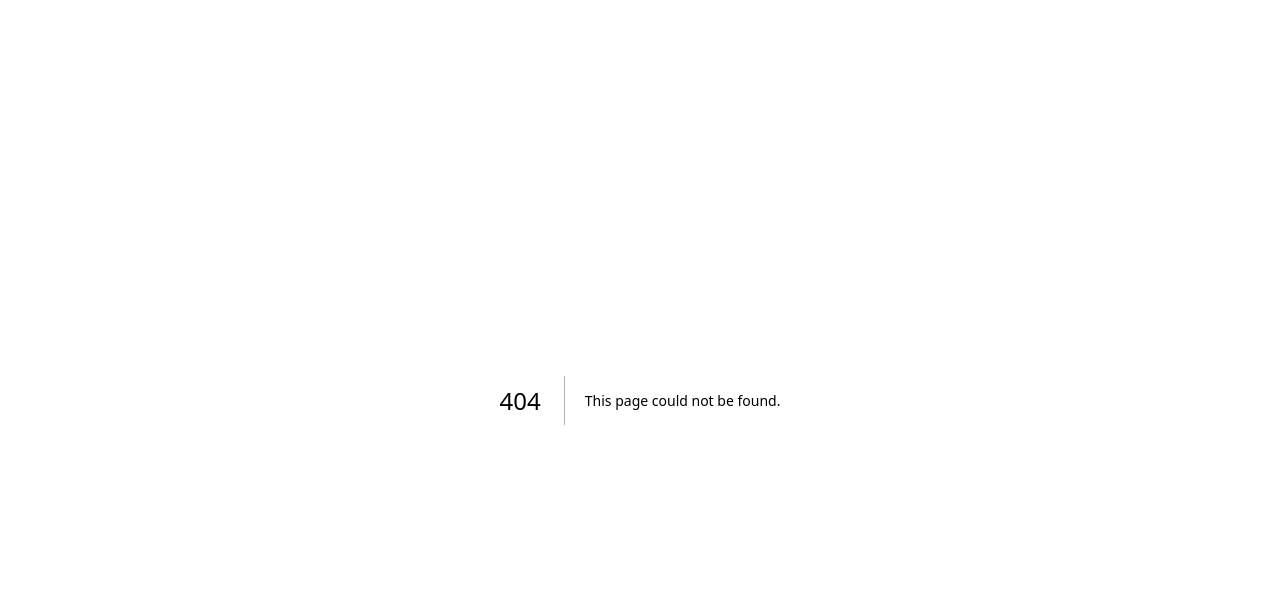
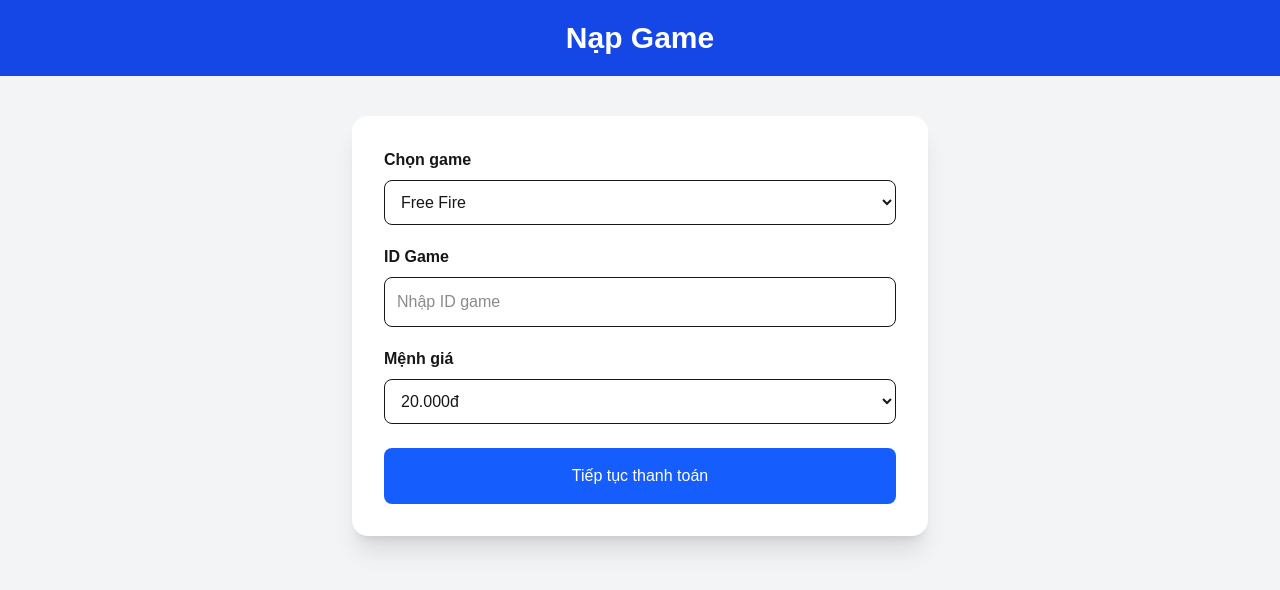
Before and after one commit to mhuy-byte/shopgame-v2, a Next.js app: page /napgame in a window 1280 px wide. Before the commit this address had no page. Shown: the top 590 px of the page. Built offline with nearby package versions, Linux system fonts and the light colour scheme.

Commit message:
Create page.js

```diff
--- /dev/null
+++ b/app/napgame/page.js
@@ -0,0 +1,53 @@
+export default function NapGame() {
+  return (
+    <main className="min-h-screen bg-gray-100">
+
+      <header className="bg-blue-700 text-white p-5">
+        <h1 className="text-3xl font-bold text-center">
+          Nạp Game
+        </h1>
+      </header>
+
+      <div className="max-w-xl mx-auto bg-white shadow-xl rounded-2xl p-8 mt-10">
+
+        <label className="block font-bold mb-2">
+          Chọn game
+        </label>
+
+        <select className="w-full border rounded-lg p-3 mb-5">
+          <option>Free Fire</option>
+          <option>Liên Quân Mobile</option>
+          <option>PUBG Mobile</option>
+        </select>
+
+        <label className="block font-bold mb-2">
+          ID Game
+        </label>
+
+        <input
+          type="text"
+          placeholder="Nhập ID game"
+          className="w-full border rounded-lg p-3 mb-5"
+        />
+
+        <label className="block font-bold mb-2">
+          Mệnh giá
+        </label>
+
+        <select className="w-full border rounded-lg p-3 mb-6">
+          <option>20.000đ</option>
+          <option>50.000đ</option>
+          <option>100.000đ</option>
+          <option>200.000đ</option>
+          <option>500.000đ</option>
+        </select>
+
+        <button className="w-full bg-blue-600 text-white p-4 rounded-lg hover:bg-blue-700">
+          Tiếp tục thanh toán
+        </button>
+
+      </div>
+
+    </main>
+  );
+}
```
